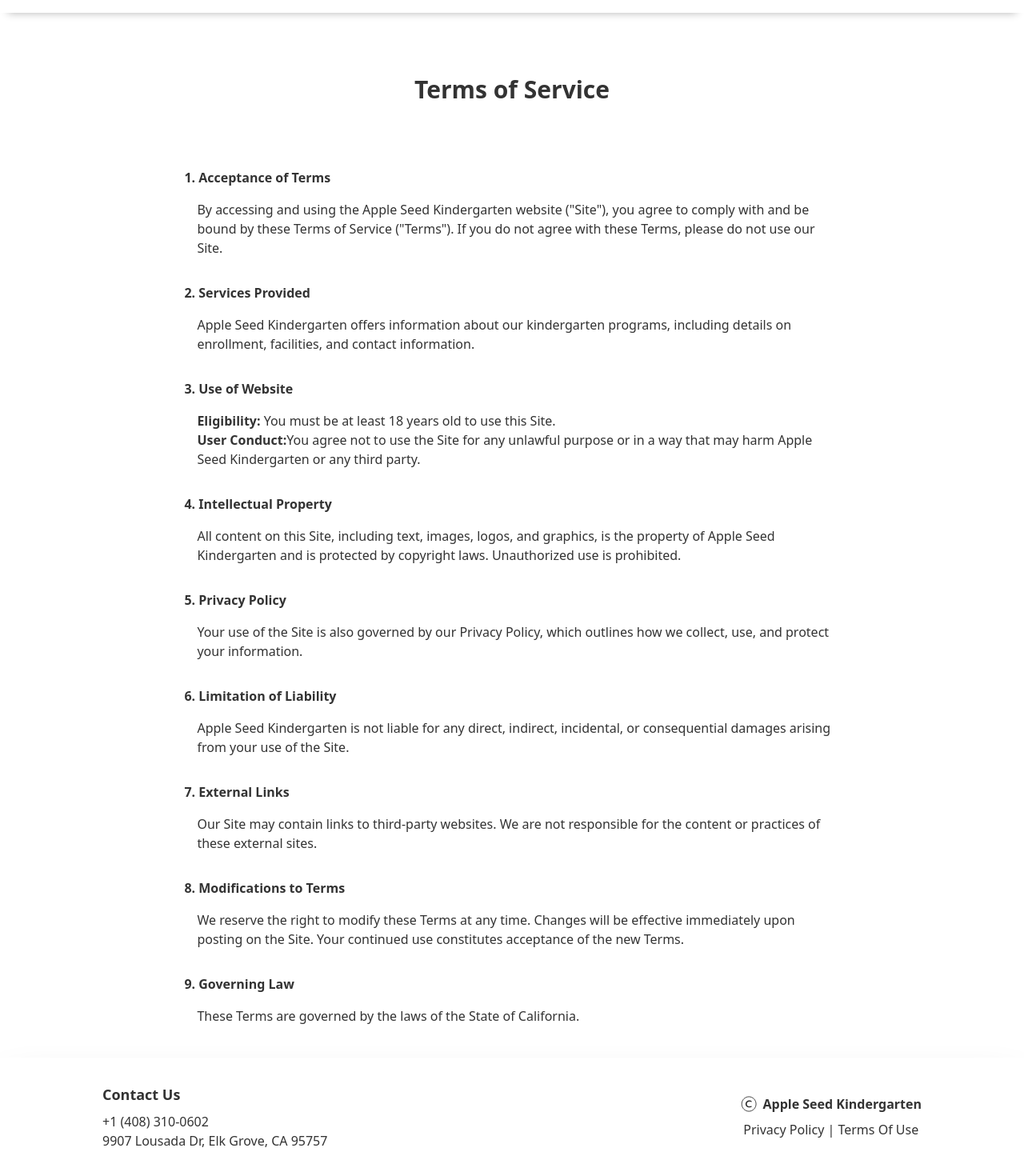
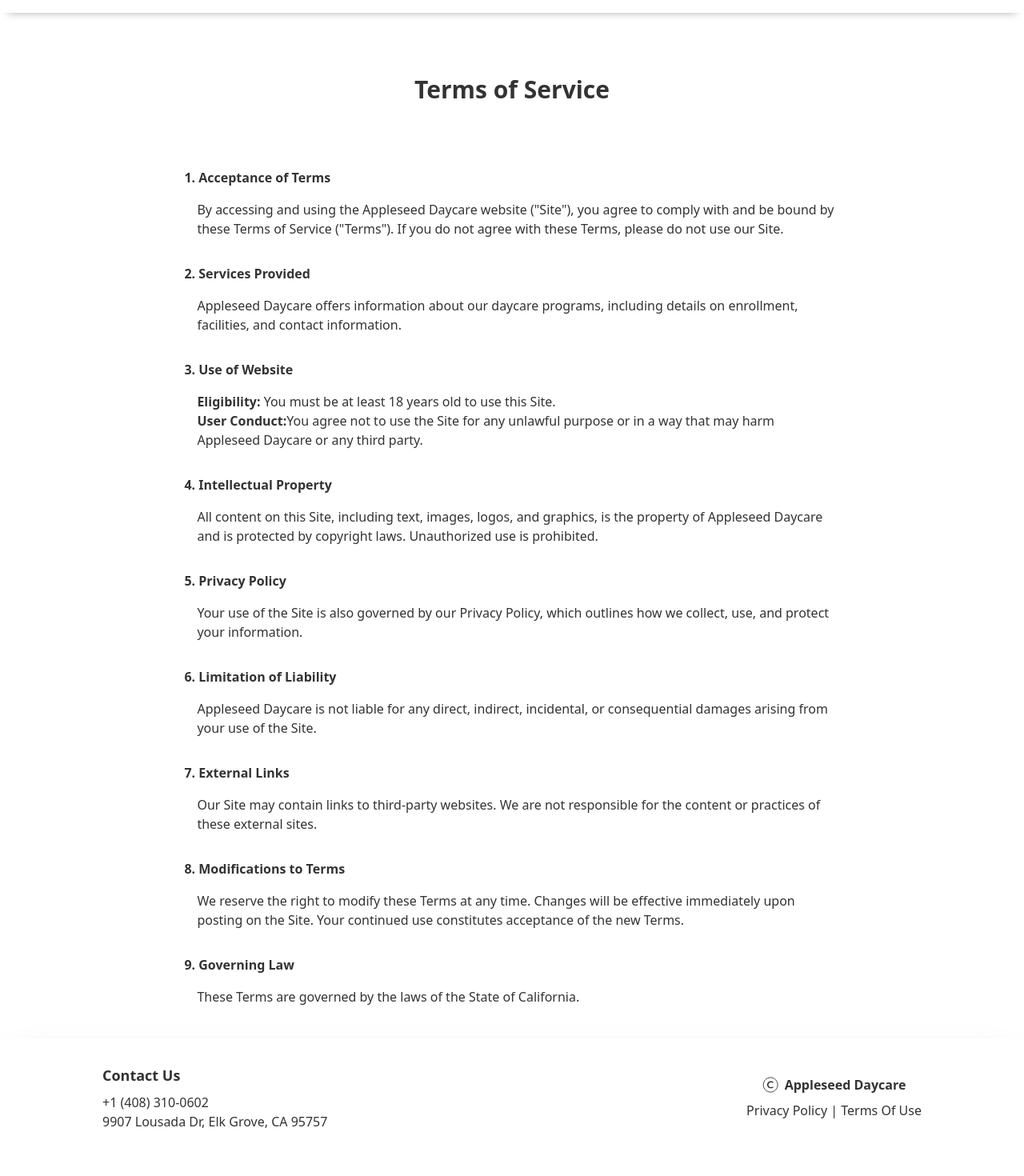
Before and after one commit to ranransarah/appleseed, a React (Vite) app: page /tos in a window 1280 px wide. Shown: the part 136-1606 px from the top of the page at 80% size. After the commit the page ends 1582 px from the top, so only its background shows below. Built offline with nearby package versions, Linux system fonts and the light colour scheme.

Commit message:
Fix wording kindergarten -> daycare

```diff
--- a/index.html
+++ b/index.html
@@ -13,9 +13,9 @@
 		/>
 		<meta
 			name="description"
-			content="Apple Seed Kindergarten offers a nurturing, bilingual early childhood education in a safe, stimulating environment. Located in Elk Grove,, we focus on whole-child development through play-based learning, creative exploration, and loving care. Enroll today to give your little one a strong start!"
+			content="Appleseed Daycare offers a nurturing, bilingual early childhood education in a safe, stimulating environment. Located in Elk Grove,, we focus on whole-child development through play-based learning, creative exploration, and loving care. Enroll today to give your little one a strong start!"
 		/>
-		<title>Apple Seed Kindergarten</title>
+		<title>Appleseed Daycare</title>
 	</head>
 	<body>
 		<div id="root"></div>
--- a/src/components/Footer.tsx
+++ b/src/components/Footer.tsx
@@ -27,7 +27,7 @@
 							d="M20.977 10.5C20.977 16.0302 16.5649 20.5 11.1385 20.5C5.71216 20.5 1.30005 16.0302 1.30005 10.5C1.30005 4.96982 5.71216 0.5 11.1385 0.5C16.5649 0.5 20.977 4.96982 20.977 10.5Z"
 						/>
 					</svg>
-					Apple Seed Kindergarten
+					Appleseed Daycare
 				</p>
 				<div className="mt-2">
 					<Link to="/privacy-policy">Privacy Policy</Link> |{' '}
--- a/src/components/Navbar.tsx
+++ b/src/components/Navbar.tsx
@@ -64,7 +64,7 @@
 					className="h-12 md:h-30 mr-2"
 				/>
 				<div className="text-lg md:text-3xl text-nowrap">
-					Apple Seed 幼儿园
+					Appleseed 幼儿园
 					<div className="text-[.5em]">
 						<p>小种子，大梦想</p>
 						<p> Little Seeds, Big Dreams!</p>
--- a/src/containers/About.tsx
+++ b/src/containers/About.tsx
@@ -2,19 +2,19 @@
 	return (
 		<section className="px-[5%] max-w-[1440px] lg:w-4/5 flex flex-col gap-4 p-10 text-lg my-10 bg-gradient-to-r from-yellow-100 via-[#fae28d] to-yellow-200 shadow-lg">
 			<h2 className="text-3xl font-bold mb-2">
-				关于我们 | About Apple Seed Kindergarten
+				关于我们 | About Appleseed Daycare
 			</h2>
 			<p>
 				在苹果籽幼儿园，我们位于加州埃尔克格罗夫，致力于提供高质量的双语早教服务。通过精心设计、适龄的课程与活动，我们全方位促进每一位幼儿的成长。丰富的艺术活动、趣味科学实验激发孩子们的创造力与好奇心，同时培养逻辑思维能力。每天的户外活动增强体质，让孩子们在健康快乐中茁壮成长。
 			</p>
 			<p>
-				Located in Elk Grove, California, Apple Seed Kindergarten offers
-				high-quality bilingual early childhood education in a safe, nurturing
-				environment. Our age-appropriate curriculum and thoughtfully designed
-				activities support holistic child development. Creative arts, hands-on
-				science experiments, and daily outdoor play foster curiosity, build
-				cognitive skills, and promote physical health—helping children grow with
-				joy and confidence.
+				Located in Elk Grove, California, Appleseed Daycare offers high-quality
+				bilingual early childhood education in a safe, nurturing environment.
+				Our age-appropriate curriculum and thoughtfully designed activities
+				support holistic child development. Creative arts, hands-on science
+				experiments, and daily outdoor play foster curiosity, build cognitive
+				skills, and promote physical health—helping children grow with joy and
+				confidence.
 			</p>
 		</section>
 	);
--- a/src/pages/TOS.tsx
+++ b/src/pages/TOS.tsx
@@ -8,8 +8,8 @@
 						1. Acceptance of Terms
 					</span>
 					<p className="pl-4">
-						By accessing and using the Apple Seed Kindergarten website ("Site"),
-						you agree to comply with and be bound by these Terms of Service
+						By accessing and using the Appleseed Daycare website ("Site"), you
+						agree to comply with and be bound by these Terms of Service
 						("Terms"). If you do not agree with these Terms, please do not use
 						our Site.
 					</p>
@@ -17,8 +17,8 @@
 				<li>
 					<span className="block mb-4 font-semibold">2. Services Provided</span>
 					<p className="pl-4">
-						Apple Seed Kindergarten offers information about our kindergarten
-						programs, including details on enrollment, facilities, and contact
+						Appleseed Daycare offers information about our daycare programs,
+						including details on enrollment, facilities, and contact
 						information.
 					</p>
 				</li>
@@ -32,7 +32,7 @@
 						<p>
 							<span className="font-semibold">User Conduct:</span>
 							You agree not to use the Site for any unlawful purpose or in a way
-							that may harm Apple Seed Kindergarten or any third party.
+							that may harm Appleseed Daycare or any third party.
 						</p>
 					</div>
 				</li>
@@ -42,8 +42,8 @@
 					</span>
 					<p className="pl-4">
 						All content on this Site, including text, images, logos, and
-						graphics, is the property of Apple Seed Kindergarten and is
-						protected by copyright laws. Unauthorized use is prohibited.
+						graphics, is the property of Appleseed Daycare and is protected by
+						copyright laws. Unauthorized use is prohibited.
 					</p>
 				</li>
 				<li>
@@ -58,7 +58,7 @@
 						6. Limitation of Liability
 					</span>
 					<p className="pl-4">
-						Apple Seed Kindergarten is not liable for any direct, indirect,
+						Appleseed Daycare is not liable for any direct, indirect,
 						incidental, or consequential damages arising from your use of the
 						Site.
 					</p>
```
